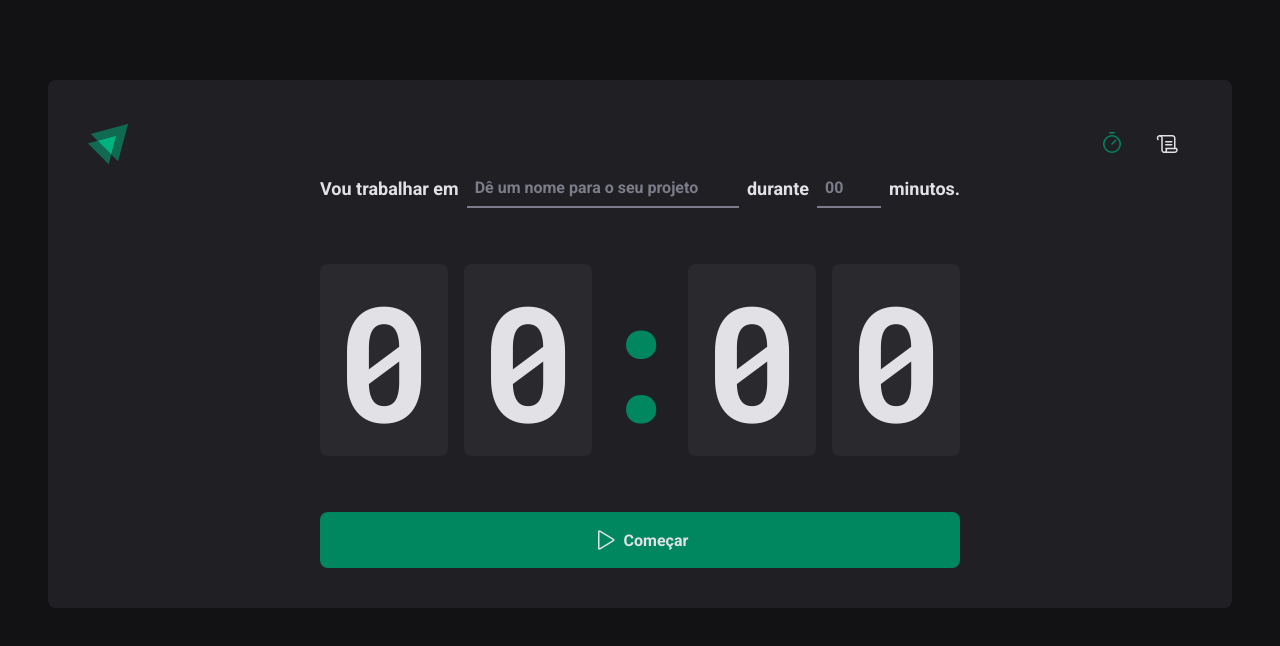
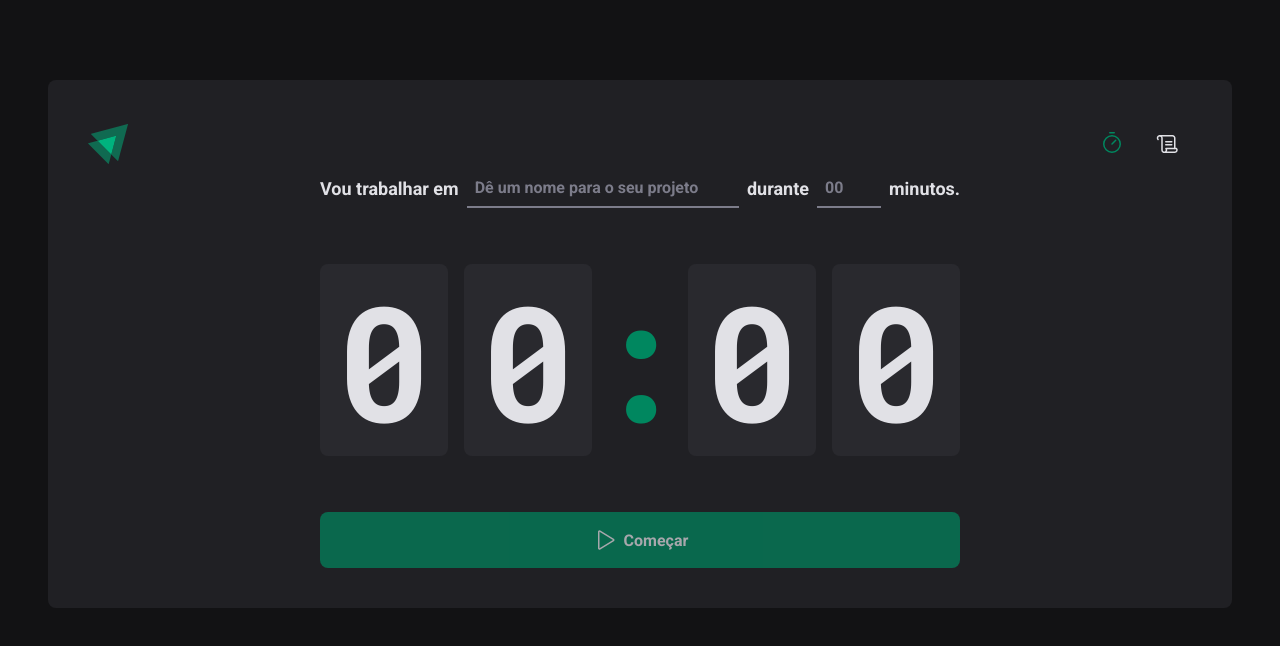
Before and after one commit to mateusp7/rocketseat-reactjs, a React (Vite) app in the folder projeto-02/ignite-timer-ts/: page / in a window 1280 px wide. Shown: the top 646 px of the page. Built offline with nearby package versions, Linux system fonts and the light colour scheme.

Commit message:
installing useForm and understood your properties

```diff
--- a/projeto-02/ignite-timer-ts/package.json
+++ b/projeto-02/ignite-timer-ts/package.json
@@ -14,6 +14,7 @@
     "phosphor-react": "^1.4.1",
     "react": "^18.2.0",
     "react-dom": "^18.2.0",
+    "react-hook-form": "^7.43.9",
     "react-router-dom": "^6.10.0",
     "styled-components": "^5.3.9"
   },
--- a/projeto-02/ignite-timer-ts/src/pages/Home/index.tsx
+++ b/projeto-02/ignite-timer-ts/src/pages/Home/index.tsx
@@ -1,5 +1,6 @@
 import React from 'react'
 import { Play } from 'phosphor-react'
+import { useForm } from 'react-hook-form'
 import {
   CountdownContainer,
   FormContainer,
@@ -11,16 +12,25 @@
 } from './styles'
 
 const Home = () => {
+  const { register, handleSubmit, watch } = useForm()
+  const task = watch('task')
+
+  function handleCreateNewCycle(data: any) {
+    console.log(data)
+  }
+
+  const isSubmitDisabled = !task
+
   return (
     <HomeContainer>
-      <form>
+      <form onSubmit={handleSubmit(handleCreateNewCycle)}>
         <FormContainer>
           <label htmlFor="task">Vou trabalhar em</label>
           <TaskInput
-            type="text"
             id="task"
+            list="task-suggestions"
             placeholder="Dê um nome para o seu projeto"
-            list="task-suggestions"
+            {...register('task')}
           />
 
           <datalist id="task-suggestions">
@@ -38,6 +48,7 @@
             step={5}
             min={5}
             max={60}
+            {...register('minutesAmount', { valueAsNumber: true })}
           />
 
           <span>minutos.</span>
@@ -51,7 +62,7 @@
           <span>0</span>
         </CountdownContainer>
 
-        <StartCountdownButton type="submit">
+        <StartCountdownButton type="submit" disabled={isSubmitDisabled}>
           <Play size={24} />
           Começar
         </StartCountdownButton>
```
Also changed, not shown: 1 other file (tests, documents, lock files or other folders).
